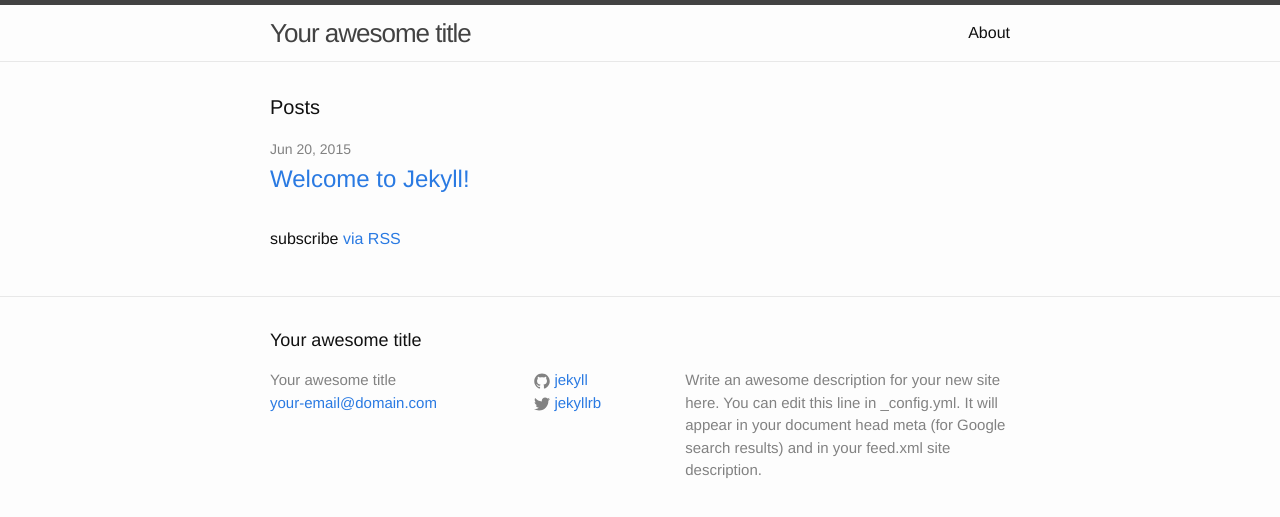
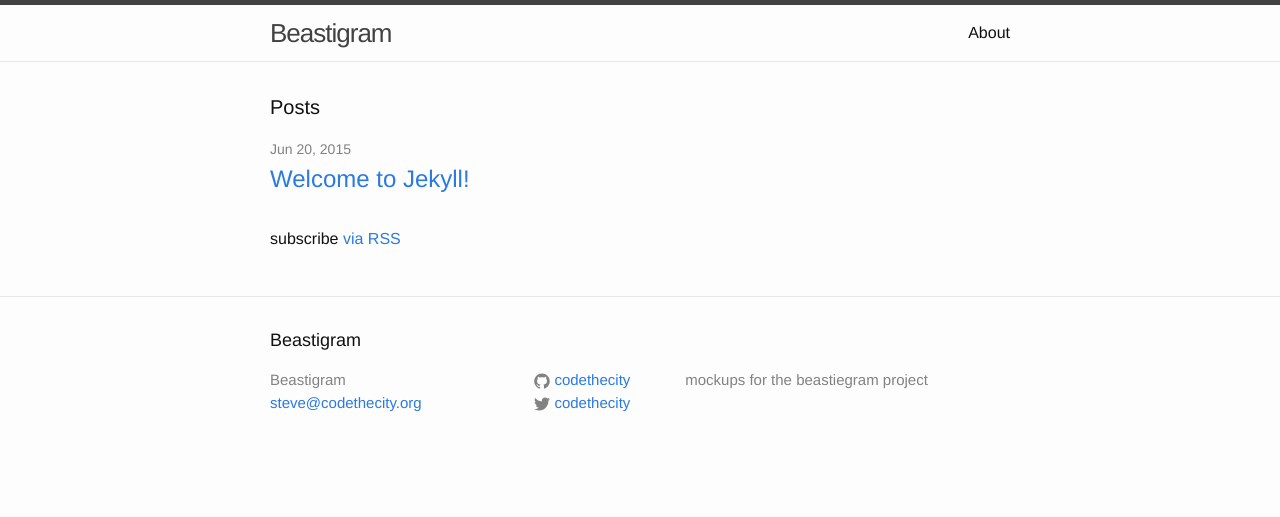
Before and after one commit to CodeTheCity/beastimock, a Jekyll site: the page built from index.html, in a window 1280 px wide. Shown: the top 517 px of the page. Built offline with Jekyll 4.4.1, drawn with Linux system fonts in a browser that asks for light colours.

Commit message:
description

```diff
--- a/_config.yml
+++ b/_config.yml
@@ -1,14 +1,11 @@
 # Site settings
-title: Your awesome title
-email: your-email@domain.com
-description: > # this means to ignore newlines until "baseurl:"
-  Write an awesome description for your new site here. You can edit this
-  line in _config.yml. It will appear in your document head meta (for
-  Google search results) and in your feed.xml site description.
+title: Beastigram
+email: steve@codethecity.org
+description: mockups for the beastiegram project
 baseurl: "" # the subpath of your site, e.g. /blog/
-url: "http://yourdomain.com" # the base hostname & protocol for your site
-twitter_username: jekyllrb
-github_username:  jekyll
+url: "http://beastiegram.github.io" # the base hostname & protocol for your site
+twitter_username: codethecity
+github_username:  codethecity
 
 # Build settings
 markdown: kramdown
```
